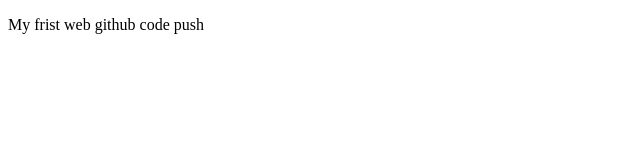
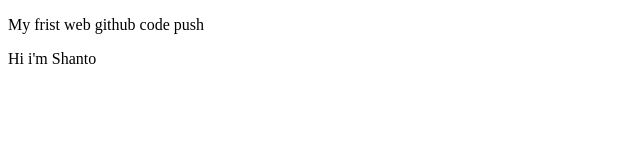
Before and after one commit to shshanto1684/My-frist-code, a plain HTML site: page index.html in a window 1280 px wide. Shown: the full height of the page, 0-640 px from the left. Drawn offline with Linux system fonts and the light colour scheme.

Commit message:
Added a new methord called display to index.html

```diff
--- a/index.html
+++ b/index.html
@@ -8,5 +8,6 @@
 </head>
 <body>
     <p>My frist web github code push</p>
+    <p>Hi i'm Shanto</p>
 </body>
 </html>
```
